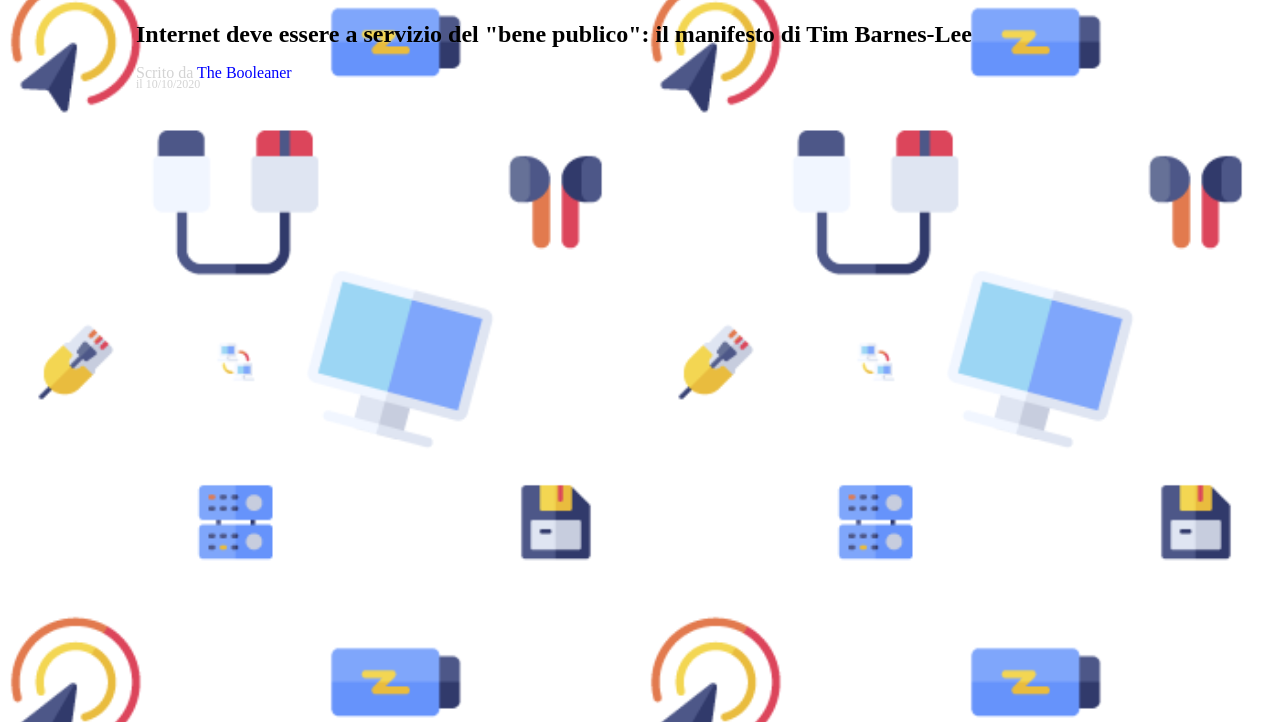
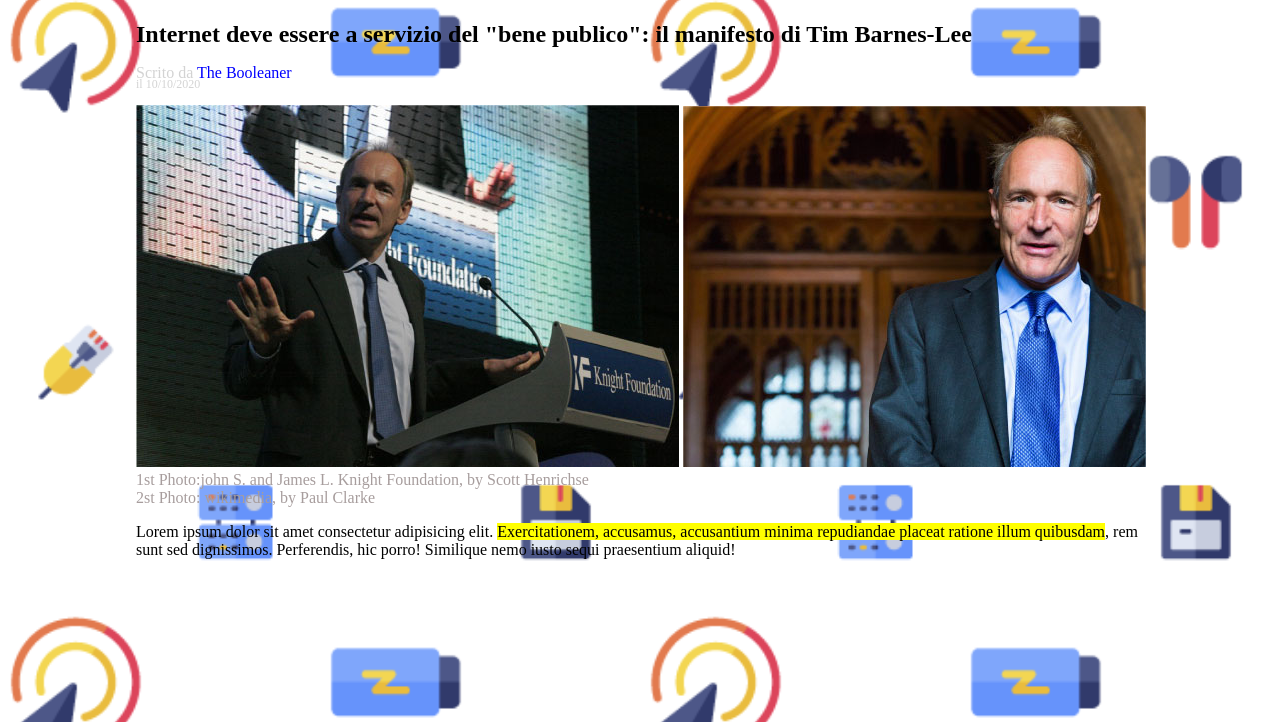
Before and after one commit to DidierDankan/html-css-booleaner, a website: page index.html in a window 1280 px wide. Shown: the part 78-800 px from the top of the page. Drawn offline with Linux system fonts and the light colour scheme.

Commit message:
add 2 imagine + caption +section con paragrafo in enfase

```diff
--- a/css/style.css
+++ b/css/style.css
@@ -18,6 +18,9 @@
   width: 100px;
 }
 
+/* main style*/
+
+/* section 1*/
 .reference {
   color: lightgray;
   line-height: 10px;
@@ -30,3 +33,16 @@
 .fix2 {
   font-size: 12px;
 }
+
+/* section 2*/
+
+.caption-fix {
+  padding-top: 0px;
+  color: rgb(167, 157, 157);
+}
+
+/*section 3*/
+
+.enfasi {
+  background-color: yellow;
+}
--- a/index.html
+++ b/index.html
@@ -17,7 +17,7 @@
 
       <!--main content-->
       <main>
-        <!--section titolo con foto-->
+        <!--section titolo con ref-->
         <section>
           <h1>
             Internet deve essere a servizio del "bene publico": il manifesto di
@@ -31,6 +31,27 @@
             </p>
           </div>
         </section>
+
+        <!--secton foto-->
+        <section>
+          <img src="../img/tim-1.jpg" alt="foto Tim conference speach" />
+          <img src="../img/tim-2.jpg" alt="photo Tim Barnes-lee" />
+
+          <div class="caption-fix">
+            1st Photo:john S. and James L. Knight Foundation, by Scott Henrichse
+          </div>
+          <div class="caption-fix">
+            2st Photo: wikimedia, by Paul Clarke
+          <div>
+        </section>
+
+        <!--section paragrafo-->
+        <section>
+          <p>
+            Lorem ipsum dolor sit amet consectetur adipisicing elit. <spam class="enfasi">Exercitationem, accusamus, accusantium minima repudiandae placeat ratione illum quibusdam</spam>, rem sunt sed dignissimos. Perferendis, hic porro! Similique nemo iusto sequi praesentium aliquid!
+          </p>
+        </section>
+
       </main>
     </div>
   </body>
```
